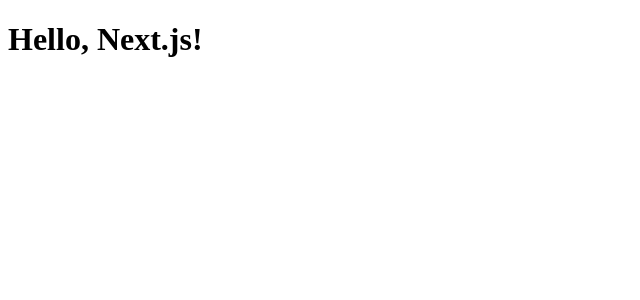
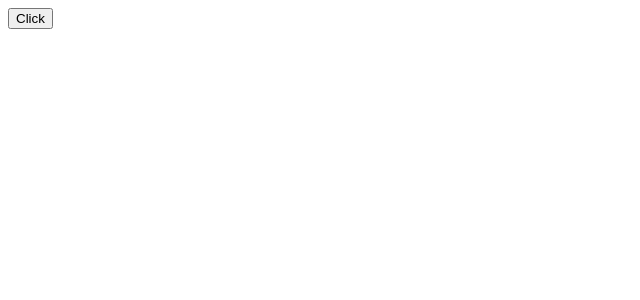
Before and after one commit to lawreka/unsplash-search, a Next.js app: page / in a window 1280 px wide. Shown: the top 300 px of the page, without its empty margins (0-640 px from the left). Built offline with nearby package versions, Linux system fonts and the light colour scheme.

Commit message:
hook up unsplash api to test button

```diff
--- /dev/null
+++ b/app/api/search/route.ts
@@ -0,0 +1,13 @@
+import { NextResponse, NextRequest } from "next/server"
+
+export async function GET(request: NextRequest) {
+    const searchParams = request.nextUrl.searchParams
+    const query = searchParams.get('query')
+    const res = await fetch(`https://api.unsplash.com/search/photos?query=${query}&page=1&per_page=1&client_id=${process.env.UNSPLASH_ACCESS_KEY}`, {
+        headers: {
+            'Content-Type': 'application/json',
+        }
+    })
+    const data = await res.json()
+    return NextResponse.json({ data })
+}
--- /dev/null
+++ b/app/components/Button/index.tsx
@@ -0,0 +1,16 @@
+"use client"
+
+const getSearchResults = async () => {
+    const response = await fetch("/api/search?query=dog", {
+    });
+    return response.json();
+}
+
+export const Button = () => {
+    const handleClick = async () => {
+        getSearchResults().then((data) => {
+            console.log(data);
+        })
+    }
+    return <button onClick={handleClick}>Click</button>
+}
--- a/app/page.tsx
+++ b/app/page.tsx
@@ -1,5 +1,7 @@
 import React from 'react'
 
+import { Button } from './components/Button'
+
 export default function Page() {
-    return <h1>Hello, Next.js!</h1>
+    return <Button />
 }
```
Also changed, not shown: 1 other file (tests, documents, lock files or other folders).
